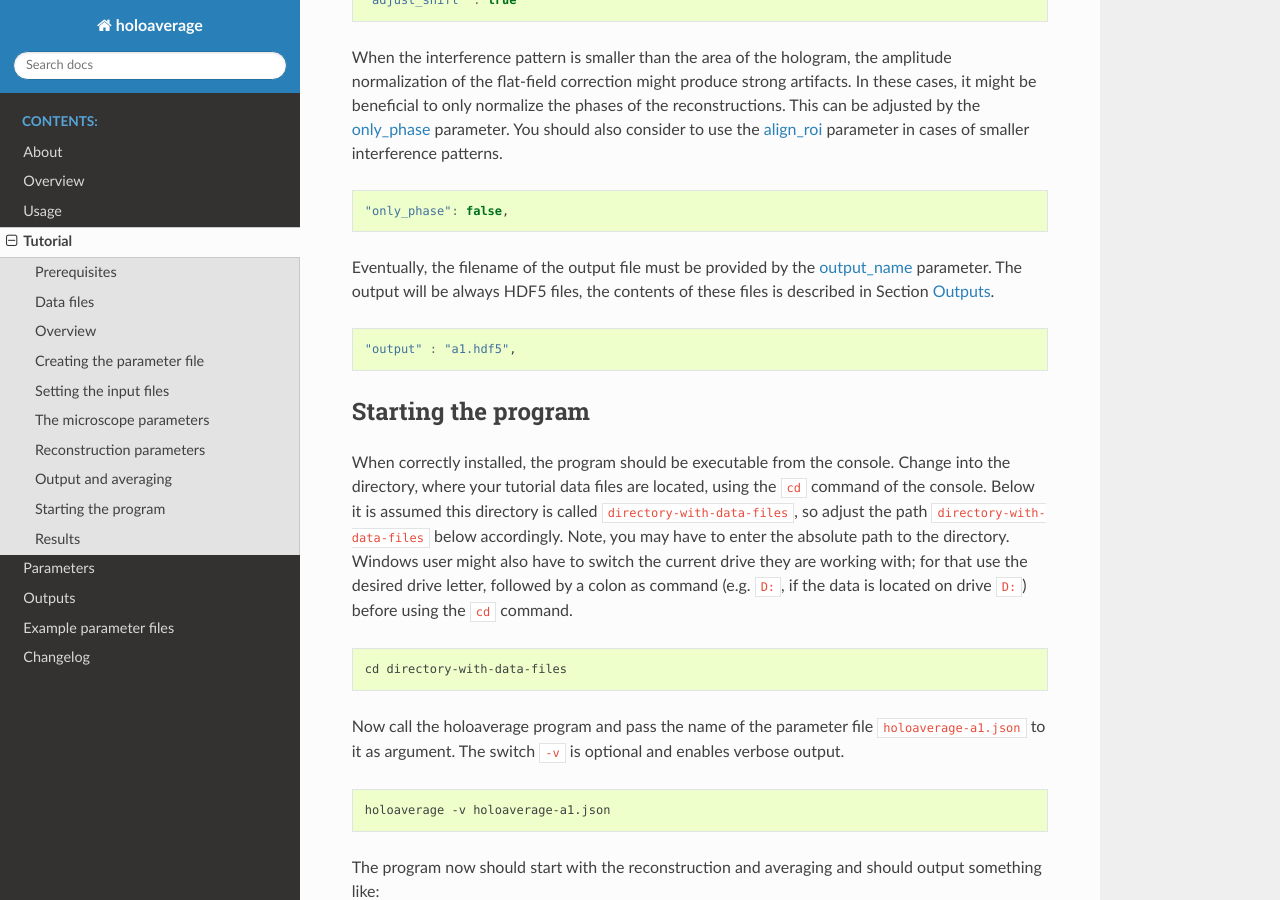
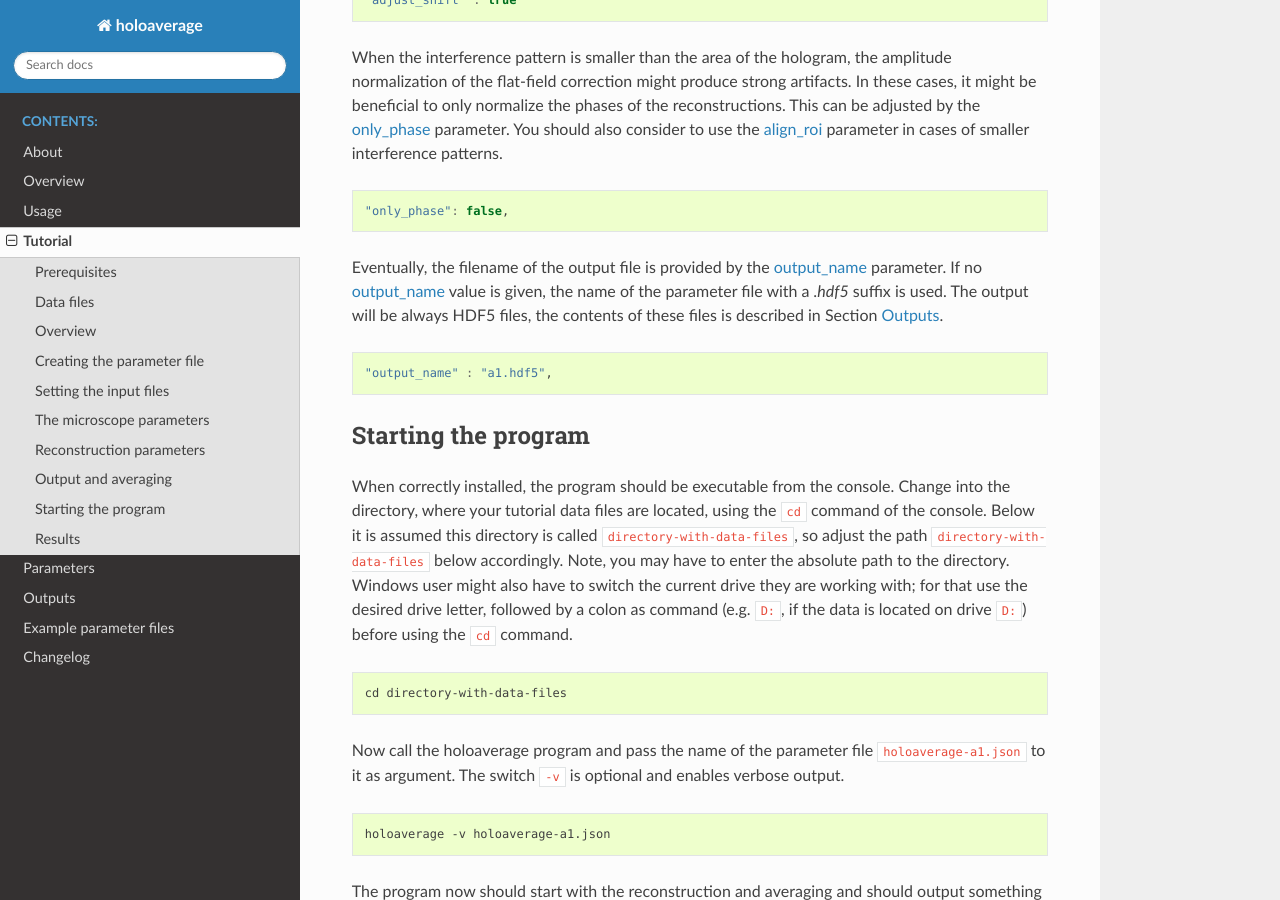
Before and after one commit to niermann/holoaverage, a Sphinx documentation site: the page built from docs/tutorial.rst, in a window 1280 px wide and 900 px high, scrolled down 10267 px. Built offline with Sphinx 7.4.7 and the Read the Docs theme 3.1.0, drawn with Linux system fonts in a browser that asks for light colours; some of the changed text lies outside the part shown.

Commit message:
Made output_name optional

```diff
--- a/docs/changelog.rst
+++ b/docs/changelog.rst
@@ -2,6 +2,11 @@
 
 Changelog
 =========
+
+Version 1.1.11
+--------------
+
+* Derive default for `output_name` from parameter file name.
 
 Version 1.1.10
 --------------
--- a/docs/outputs.rst
+++ b/docs/outputs.rst
@@ -3,7 +3,8 @@
 Outputs
 =======
 
-Within the parameter file the output filename is specified by the :ref:`param-output_name` parameter. This output file
+Within the parameter file the output filename is specified by the :ref:`param-output_name` parameter. If no
+:ref:`param-output_name` value is given, the name of the parameter file with a `.hdf5` suffix is used. This output file
 will always be a HDF5 file. The dataset names described below are prefixed by the value of the :ref:`param-output_prefix`
 parameter (which is empty by default). As example, if the value of ``output_prefix`` would be ``alpha_``, the dataset
 ``data`` is saved as ``alpha_data`` in the output file. By using the prefix multiple outputs can be written to the same
--- a/docs/parameters.rst
+++ b/docs/parameters.rst
@@ -546,12 +546,15 @@ output_name
 ^^^^^^^^^^^
 
 :Parameter: ``output_name``
-:Type: Mandatory
+:Type: Optional, if a parameter file was used. Otherwise, mandatory.
 :Format: String
 :Description: Name of the output file. The output(s) will be always stored in HDF5 format.
 
     .. versionchanged:: 1.1
         The parameter was renamed from ``output`` to ``output_name``.
+
+    .. versionchanged:: 1.1.11
+        The parameter was made optional, if a parameter file was used as input.
 
 .. _param-output_prefix:
 
--- a/docs/tutorial.rst
+++ b/docs/tutorial.rst
@@ -390,12 +390,13 @@ reconstructions. This can be adjusted by the :ref:`param-only_phase` parameter.
 
         "only_phase": false,
 
-Eventually, the filename of the output file must be provided by the :ref:`param-output_name` parameter. The output will
+Eventually, the filename of the output file is provided by the :ref:`param-output_name` parameter. If no
+:ref:`param-output_name` value is given, the name of the parameter file with a `.hdf5` suffix is used. The output will
 be always HDF5 files, the contents of these files is described in Section :ref:`sec-outputs`.
 
 ::
 
-        "output" : "a1.hdf5",
+        "output_name" : "a1.hdf5",
 
 Starting the program
 --------------------
@@ -476,7 +477,8 @@ Results
 -------
 
 After the program succeeded the outputs can be found in the output file as specified by the :ref:`param-output_name`
-parameter. In the present example the outputs are in the file ``a1.hdf5`` in the same directory as the parameter file.
+parameter. If no :ref:`param-output_name` value is given, the name of the parameter file with a `.hdf5` suffix is used for output.
+In the present example the outputs are in the file ``a1.hdf5`` in the same directory as the parameter file.
 
 If you are using Digital Micrograph, there is also a plugin to read HDF5 files, which can be found at
 `<https://github.com/niermann/gms_plugin_hdf5/releases>`_. These outputs should be checked for artifacts.
--- a/holoaverage/version.py
+++ b/holoaverage/version.py
@@ -1 +1 @@
-__version__ = '1.1.10'
+__version__ = '1.1.11'
```
Also changed, not shown: docs/examples.rst (+3 -11 lines), 4 other files.
